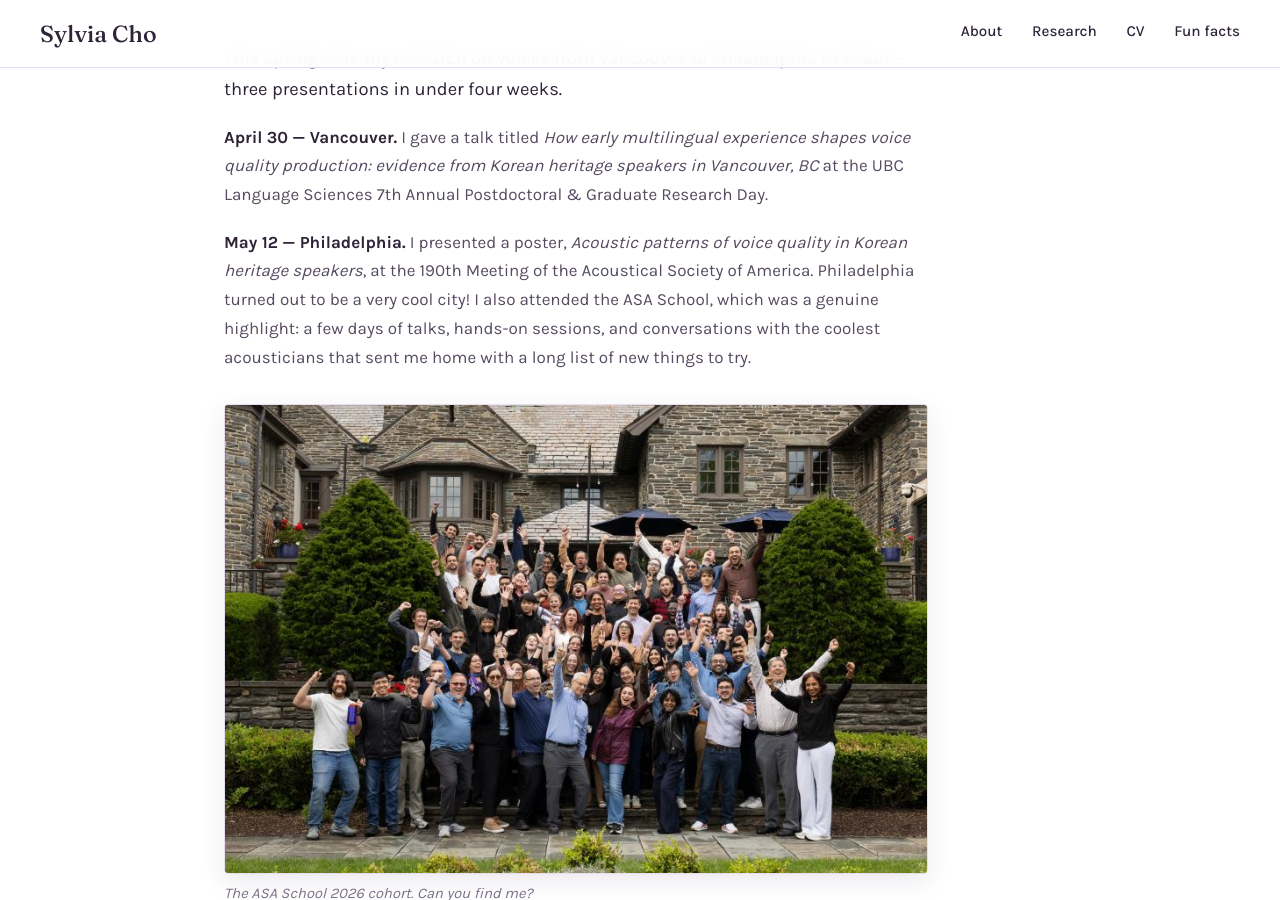
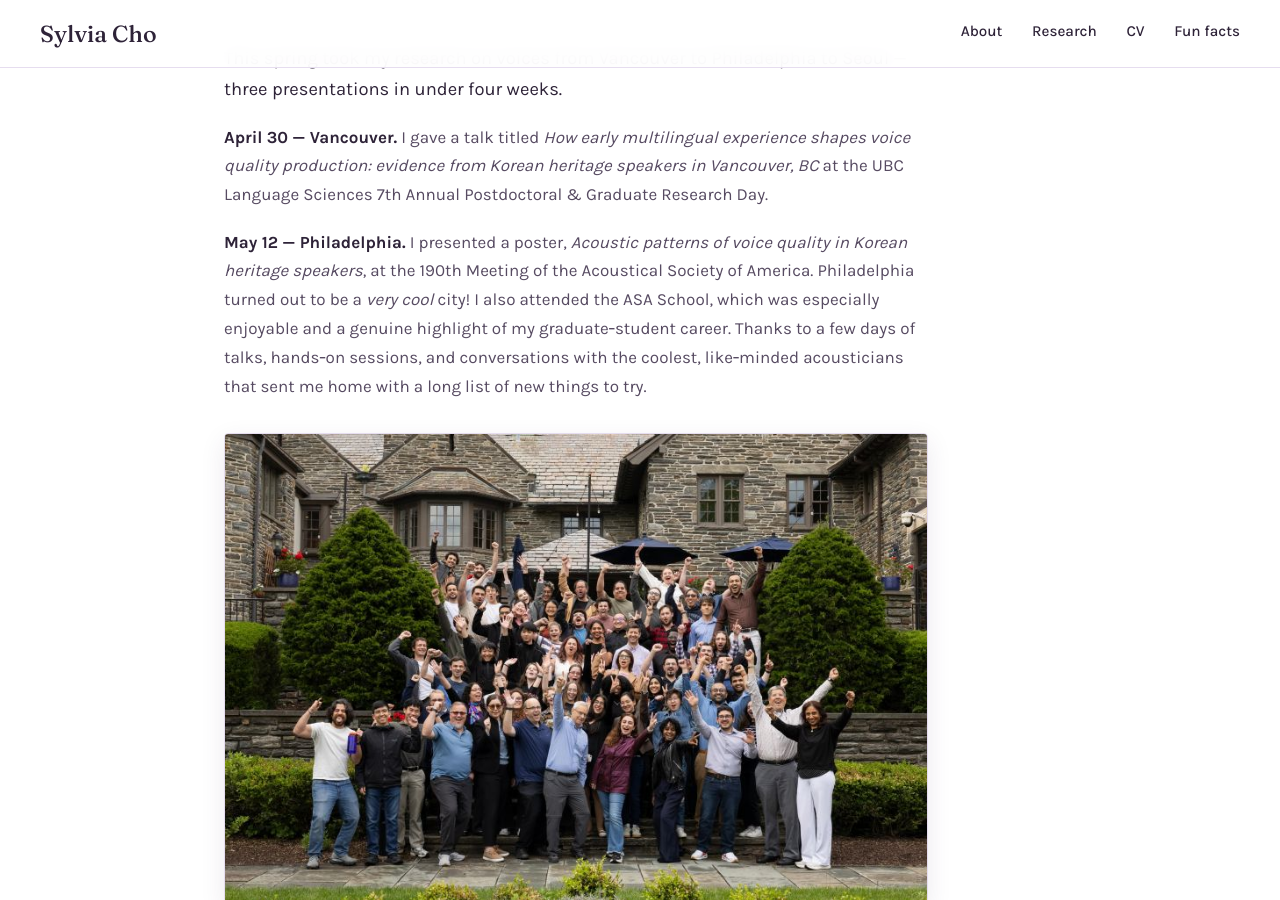
Before and after one commit to sylviacho247/sylviacho247.github.io, a Jekyll site: the page built from _news/2026-05-30-spring-conferences.md, in a window 1280 px wide and 900 px high, scrolled down 497 px. Built offline with Jekyll 4.4.1, drawn with Linux system fonts in a browser that asks for light colours.

Commit message:
Update 2026-05-30-spring-conferences.md

```diff
--- a/_news/2026-05-30-spring-conferences.md
+++ b/_news/2026-05-30-spring-conferences.md
@@ -8,7 +8,8 @@ This spring took my research on voices from Vancouver to Philadelphia to Seoul
 
 **April 30 — Vancouver.** I gave a talk titled *How early multilingual experience shapes voice quality production: evidence from Korean heritage speakers in Vancouver, BC* at the UBC Language Sciences 7th Annual Postdoctoral &amp; Graduate Research Day.
 
-**May 12 — Philadelphia.** I presented a poster, *Acoustic patterns of voice quality in Korean heritage speakers*, at the 190th Meeting of the Acoustical Society of America. Philadelphia turned out to be a very cool city! I also attended the ASA School, which was a genuine highlight: a few days of talks, hands-on sessions, and conversations with the coolest acousticians that sent me home with a long list of new things to try.
+**May 12 — Philadelphia.** I presented a poster, *Acoustic patterns of voice quality in Korean heritage speakers*, at the 190th Meeting of the Acoustical Society of America.
+Philadelphia turned out to be a *very cool* city! I also attended the ASA School, which was especially enjoyable and a genuine highlight of my graduate‑student career. Thanks to a few days of talks, hands‑on sessions, and conversations with the coolest, like‑minded acousticians that sent me home with a long list of new things to try.
 
 ![The ASA School 2026 group, cheering on the steps of a stone house in Philadelphia](/images/asa-school-2026.jpg)
 
```
